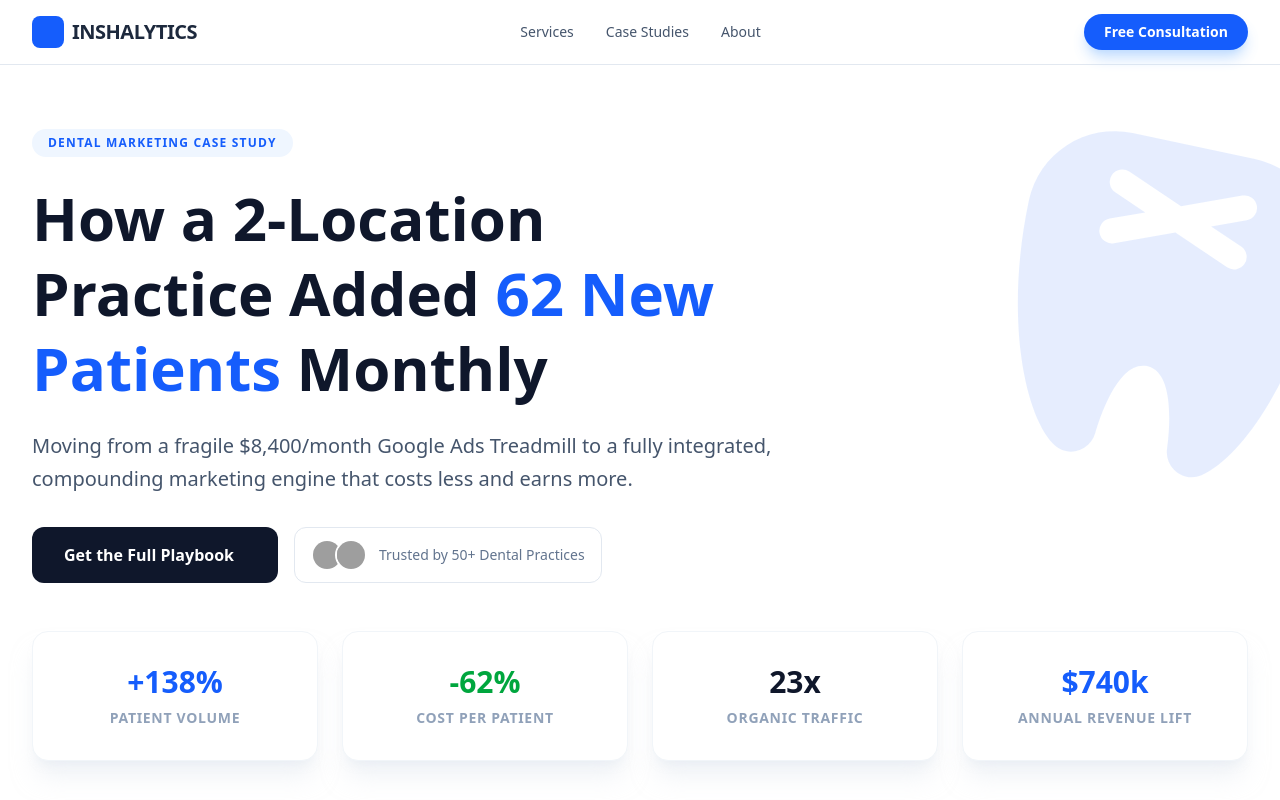
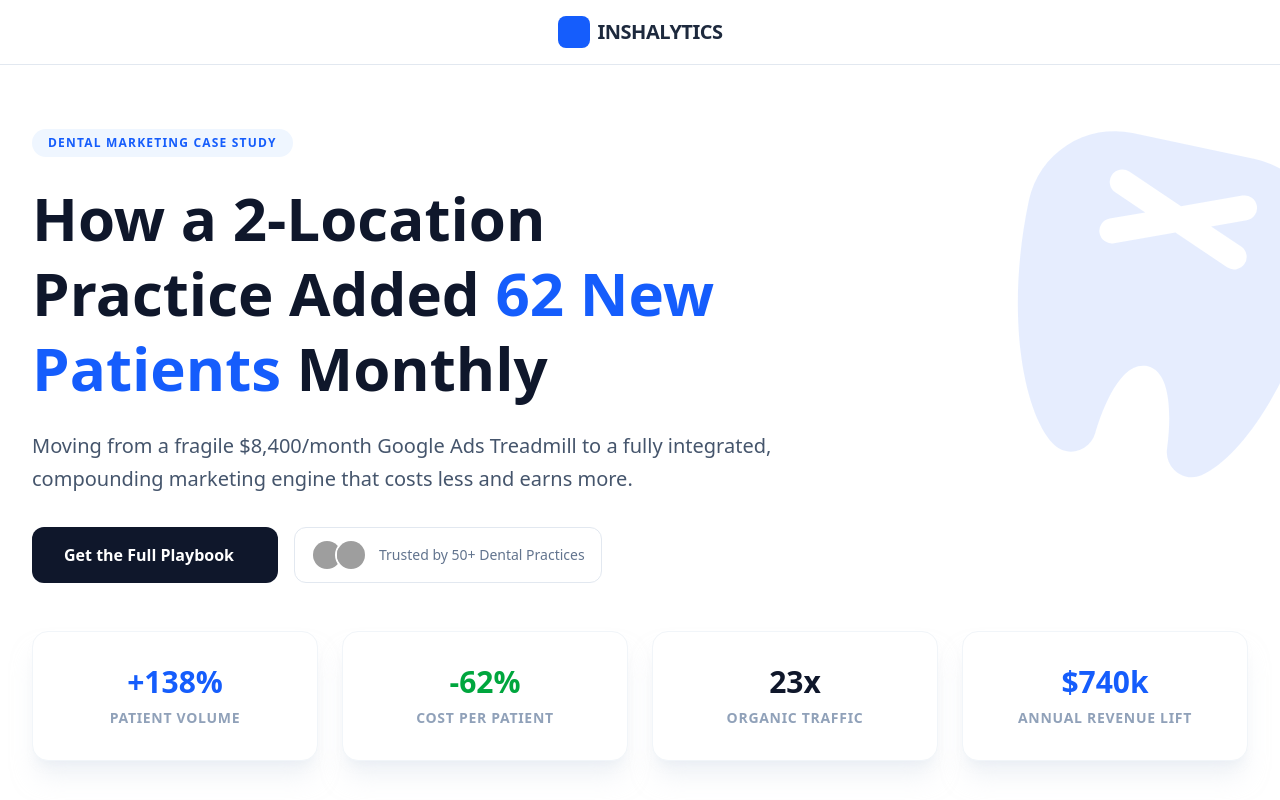
Before and after one commit to MuhammadTalha-2/dental-case-study, a Next.js app: page / in a window 1280 px wide. Shown: the top 800 px of the page. Built offline with nearby package versions, Linux system fonts and the light colour scheme; grey boxes are pictures that could not be loaded.

Commit message:
updated header

```diff
--- a/components/layout/Header.tsx
+++ b/components/layout/Header.tsx
@@ -5,7 +5,7 @@ export default function Header() {
       <header>
         <nav className="sticky top-0 z-50 bg-white/80 backdrop-blur-md border-b border-slate-200">
           <div className="max-w-7xl mx-auto px-4 sm:px-6 lg:px-8">
-            <div className="flex justify-between h-16 items-center">
+            <div className="flex h-16 items-center justify-center">
               <div className="flex items-center space-x-2">
                 <div className="w-8 h-8 bg-blue-600 rounded-lg flex items-center justify-center">
                   <i className="fas fa-chart-line text-white"></i>
@@ -14,20 +14,7 @@ export default function Header() {
                   INSHALYTICS
                 </span>
               </div>
-              <div className="hidden md:flex space-x-8 text-sm font-medium text-slate-600">
-                <a href="#" className="hover:text-blue-600 transition">
-                  Services
-                </a>
-                <a href="#" className="hover:text-blue-600 transition">
-                  Case Studies
-                </a>
-                <a href="#" className="hover:text-blue-600 transition">
-                  About
-                </a>
-              </div>
-              <button className="bg-blue-600 text-white px-5 py-2 rounded-full text-sm font-semibold hover:bg-blue-700 transition shadow-lg shadow-blue-200">
-                Free Consultation
-              </button>
+
             </div>
           </div>
         </nav>
```
